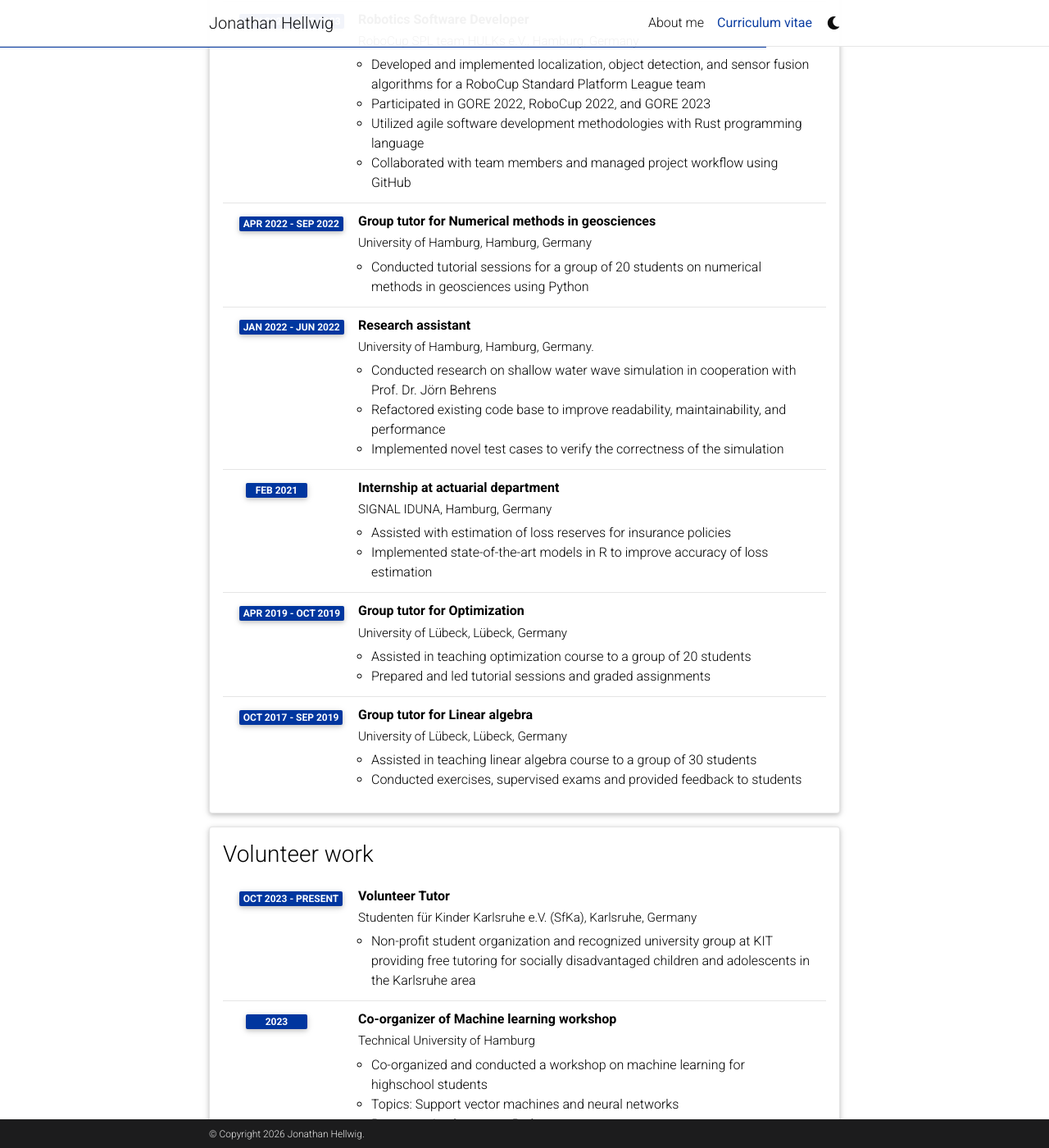
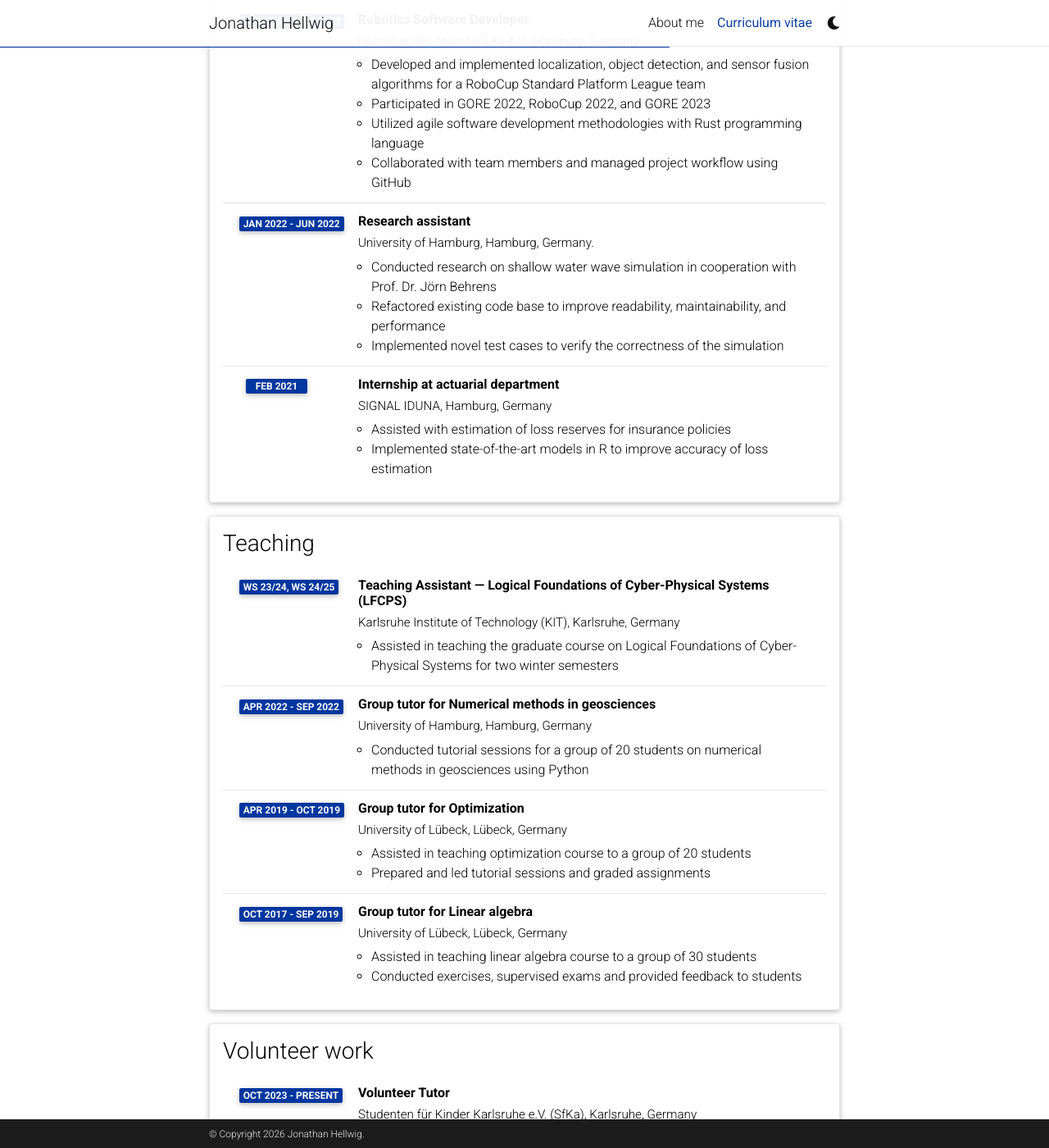
Before and after one commit to jonathan-hellwig/jonathan-hellwig.github.io, a Jekyll site: the page built from _pages/cv.md, in a window 1280 px wide and 1400 px high, scrolled down 1216 px. Shown: the whole window at 82% size. Built offline with Jekyll 4.4.1, drawn with Linux system fonts in a browser that asks for light colours; comment, search, counter and statistics services are not loaded; a style sheet for code colours, icons or effects is not loaded.

Commit message:
Update cv

```diff
--- a/_data/cv.yml
+++ b/_data/cv.yml
@@ -52,11 +52,6 @@
       - Utilized agile software development methodologies with Rust programming language
       - Collaborated with team members and managed project workflow using GitHub
 
-    - title: Group tutor for Numerical methods in geosciences
-      institution: University of Hamburg, Hamburg, Germany
-      year: Apr 2022 - Sep 2022 # 04.04.2022 - 30.09.2022
-      description: Conducted tutorial sessions for a group of 20 students on numerical methods in geosciences using Python
-
     - title: Research assistant
       institution: University of Hamburg, Hamburg, Germany.
       year: Jan 2022 - Jun 2022 # 01.01.2022 - 30.06.2022
@@ -71,6 +66,20 @@
       description:
       - Assisted with estimation of loss reserves for insurance policies
       - Implemented state-of-the-art models in R to improve accuracy of loss estimation
+
+- title: Teaching
+  type: time_table
+  contents:
+    - title: Teaching Assistant — Logical Foundations of Cyber-Physical Systems (LFCPS)
+      institution: Karlsruhe Institute of Technology (KIT), Karlsruhe, Germany
+      year: WS 23/24, WS 24/25
+      description:
+        - "Assisted in teaching the graduate course on Logical Foundations of Cyber-Physical Systems for two winter semesters"
+
+    - title: Group tutor for Numerical methods in geosciences
+      institution: University of Hamburg, Hamburg, Germany
+      year: Apr 2022 - Sep 2022 # 04.04.2022 - 30.09.2022
+      description: Conducted tutorial sessions for a group of 20 students on numerical methods in geosciences using Python
 
     - title: Group tutor for Optimization
       institution: University of Lübeck, Lübeck, Germany
```
